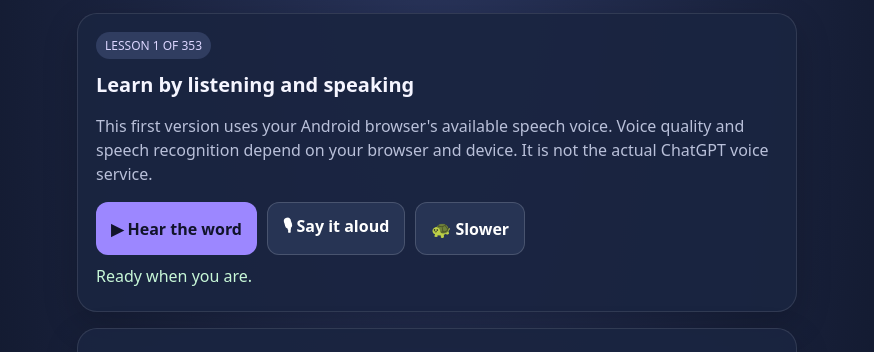
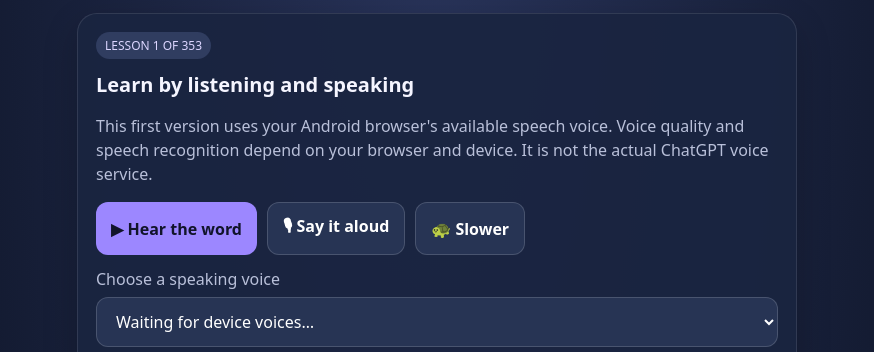
Before and after one commit to noeljakisa2-ai/Kids--sora-app-, a plain HTML site: page index.html in a window 1280 px wide. Shown: the part 114-466 px from the top of the page, without its empty margins (203-1077 px from the left). Drawn offline with Linux system fonts and the light colour scheme.

Commit message:
Add selectable device speech voices and voice preview

```diff
--- a/index.html
+++ b/index.html
@@ -10,7 +10,7 @@
 <body><main class="wrap">
 <header class="top"><div class="logo">🔊</div><div><div class="tag">YOUR PERSONAL LANGUAGE COACH</div><h1>Zhakori Teacher</h1><div class="tag">Free Android voice features · no API key · no paid credits</div></div></header>
 
-<section class="panel"><span class="chip" id="lessonCount">LESSON 1 OF 5</span><h2 style="margin-top:12px">Learn by listening and speaking</h2><p class="muted">This first version uses your Android browser's available speech voice. Voice quality and speech recognition depend on your browser and device. It is not the actual ChatGPT voice service.</p><div class="row"><button class="primary" id="listen">▶ Hear the word</button><button id="say">🎙 Say it aloud</button><button id="slower">🐢 Slower</button></div><div id="status" class="feedback" aria-live="polite">Ready when you are.</div></section>
+<section class="panel"><span class="chip" id="lessonCount">LESSON 1 OF 5</span><h2 style="margin-top:12px">Learn by listening and speaking</h2><p class="muted">This first version uses your Android browser's available speech voice. Voice quality and speech recognition depend on your browser and device. It is not the actual ChatGPT voice service.</p><div class="row"><button class="primary" id="listen">▶ Hear the word</button><button id="say">🎙 Say it aloud</button><button id="slower">🐢 Slower</button></div><div style="margin-top:12px"><label for="voiceSelect" class="muted" style="display:block;margin-bottom:6px">Choose a speaking voice</label><select id="voiceSelect" style="width:100%"><option value="">Loading voices…</option></select><div class="row" style="margin-top:8px"><button id="testVoice">🔉 Test selected voice</button></div><p class="muted small" id="voiceStatus" aria-live="polite">Available voices depend on your phone and browser.</p></div><div id="status" class="feedback" aria-live="polite">Ready when you are.</div></section>
 <section class="panel"><div class="tag">TODAY'S WORD</div><div class="word" id="word">Ena</div><div class="meaning" id="meaning">Friend</div><p class="muted" id="hint">Say: EH-nah</p><div class="progress"><div class="bar" id="bar"></div></div><div class="row"><button id="prev">← Previous</button><button class="primary" id="next">Next word →</button></div></section>
 <section class="panel"><h2>Practice a sentence</h2><div class="word" style="font-size:24px" id="sentence">Zha luma no.</div><p class="muted" id="translation">I see you.</p><div class="row"><button id="sentenceListen" class="primary">🔊 Hear sentence</button><button id="quiz">Quick quiz</button></div><div id="quizArea" style="margin-top:12px"></div></section>
 <section class="panel"><h2>Full dictionary</h2><p class="muted">Search Zhakori words or their English meanings. This dictionary is saved with the app and available offline after the first load.</p><input id="dictSearch" placeholder="Search a word or meaning…" autocomplete="off" style="width:100%;margin-bottom:12px"><div id="dictCount" class="tag"></div><div id="dictResults" style="max-height:360px;overflow:auto;margin-top:10px"></div></section>
@@ -386,7 +386,12 @@ for(const [w,m] of Object.entries(dictionary)){
 }
 let index=0,slow=false;
 const $=id=>document.getElementById(id);
-function speak(text){if(!('speechSynthesis'in window)){ $('status').textContent='Speech synthesis is not supported in this browser.';return}speechSynthesis.cancel();const u=new SpeechSynthesisUtterance(text);u.lang='en-US';u.rate=slow?.72:.9;u.pitch=1;u.onstart=()=>{$('status').textContent='Speaking…'};u.onend=()=>{$('status').textContent='Finished. Your turn!'};speechSynthesis.speak(u)}
+let chosenVoice=null;
+function loadVoices(){if(!('speechSynthesis'in window)){$('voiceSelect').innerHTML='<option value="">Speech voices unsupported</option>';$('voiceStatus').textContent='This browser does not support spoken voices.';return}const voices=speechSynthesis.getVoices();const select=$('voiceSelect');const previous=select.value;select.innerHTML='';if(!voices.length){select.innerHTML='<option value="">Waiting for device voices…</option>';$('voiceStatus').textContent='No voices loaded yet. Try again in a moment.';return}voices.forEach((v,i)=>{const o=document.createElement('option');o.value=String(i);o.textContent=v.name+' ('+v.lang+')'+(v.default?' — default':'');select.append(o)});let saved='';try{saved=localStorage.getItem('zhakoriVoiceName')||''}catch(e){}let pick=voices.findIndex(v=>v.name===saved);if(pick<0&&previous!=='')pick=Number(previous);if(pick<0||pick>=voices.length)pick=voices.findIndex(v=>v.lang.toLowerCase().startsWith('en'));if(pick<0)pick=0;select.value=String(pick);chosenVoice=voices[pick];$('voiceStatus').textContent=voices.length+' voices available on this device.'}
+function speak(text){if(!('speechSynthesis'in window)){ $('status').textContent='Speech synthesis is not supported in this browser.';return}speechSynthesis.cancel();const u=new SpeechSynthesisUtterance(text);const voices=speechSynthesis.getVoices();const selected=voices[Number($('voiceSelect')?.value)];if(selected){u.voice=selected;u.lang=selected.lang}else{u.lang='en-US'}u.rate=slow?.72:.9;u.pitch=1;u.onstart=()=>{$('status').textContent='Speaking with '+(u.voice?u.voice.name:'device default')+'…'};u.onend=()=>{$('status').textContent='Finished. Your turn!'};speechSynthesis.speak(u)}
+if('speechSynthesis'in window){speechSynthesis.onvoiceschanged=loadVoices;loadVoices()}
+$('voiceSelect').addEventListener('change',()=>{const voices=speechSynthesis.getVoices();chosenVoice=voices[Number($('voiceSelect').value)]||null;try{localStorage.setItem('zhakoriVoiceName',chosenVoice?chosenVoice.name:'')}catch(e){}$('voiceStatus').textContent=chosenVoice?'Selected: '+chosenVoice.name+' ('+chosenVoice.lang+').':'Using device default voice.';});
+$('testVoice').onclick=()=>speak('Hello! I am your Zhakori language teacher. Let us learn together.');
 function render(autoSpeak=true){const l=lessons[index];$('lessonCount').textContent='LESSON '+(index+1)+' OF '+lessons.length;$('word').textContent=l.w;$('meaning').textContent=l.m;$('hint').textContent='Pronunciation guide: '+l.h;$('sentence').textContent=l.s;$('translation').textContent=l.t;$('bar').style.width=((index+1)/lessons.length*100)+'%';$('quizArea').innerHTML='';if($('lunaLine'))$('lunaLine').textContent='Today’s word is “'+l.w+'” — '+l.m+'. Listen: “'+l.s+'” ('+l.t+')';if(autoSpeak){speak('Luna says: '+l.w+'. '+l.s)}}
 $('listen').onclick=()=>speak(lessons[index].w);$('sentenceListen').onclick=()=>speak(lessons[index].s);$('slower').onclick=()=>{slow=!slow;$('slower').textContent=slow?'🐢 Slow mode: ON':'🐢 Slower';speak(lessons[index].w)};$('next').onclick=()=>{index=(index+1)%lessons.length;render(true)};$('prev').onclick=()=>{index=(index-1+lessons.length)%lessons.length;render(true)};
 $('say').onclick=()=>{const SR=window.SpeechRecognition||window.webkitSpeechRecognition;if(!SR){$('status').textContent='Speech recognition is not available here. Try Chrome on Android; you can still listen and practice manually.';return}const rec=new SR();rec.lang='en-US';rec.interimResults=false;rec.maxAlternatives=1;$('status').textContent='Listening… speak now.';rec.onresult=e=>{const said=e.results[0][0].transcript.toLowerCase();const target=lessons[index].w.toLowerCase();$('status').textContent='I heard: “'+said+'”. '+(said.includes(target)?'Nice work!':'Try once more, slowly.');};rec.onerror=e=>$('status').textContent='Microphone recognition issue ('+e.error+'). Check permission or try Chrome.';rec.start()};
```
